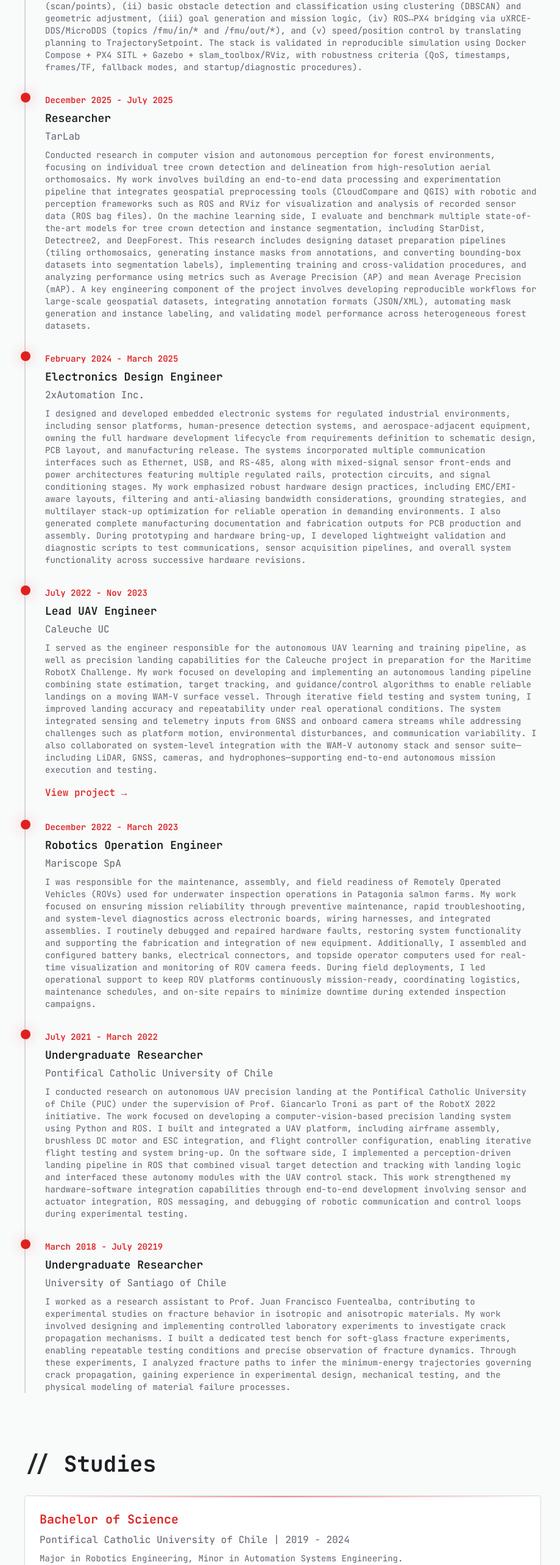
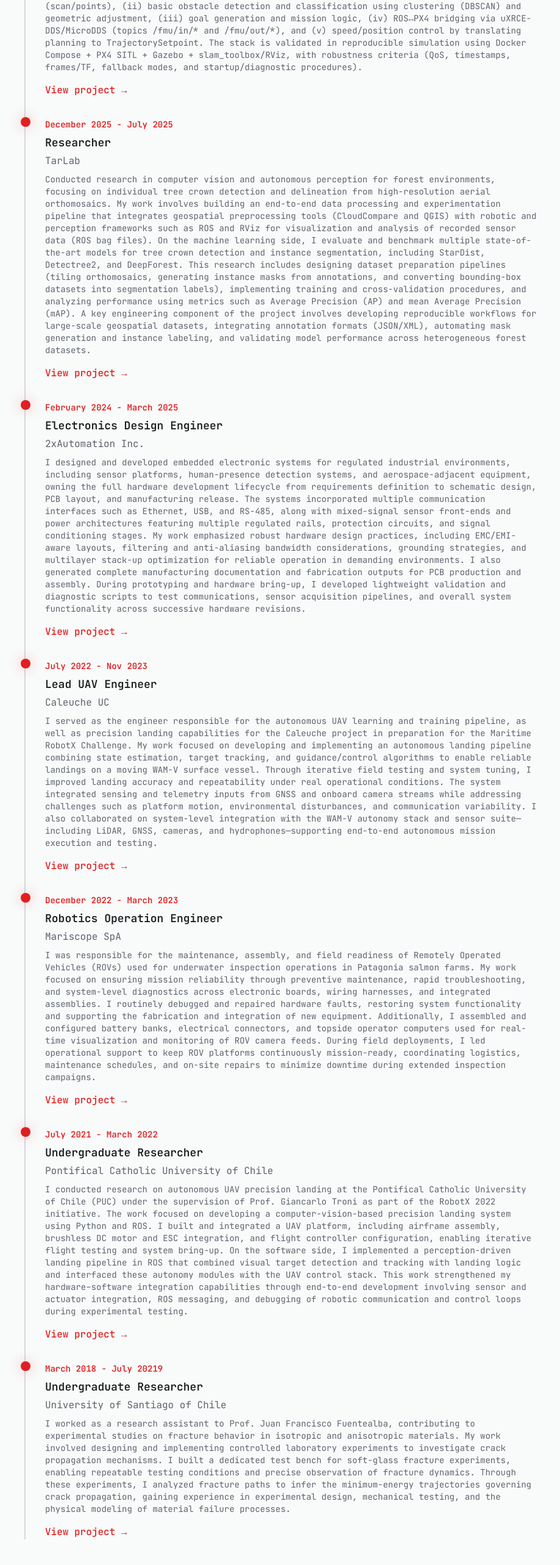
Before and after one commit to mbflores3/mbflores3.github.io, a React (Vite) app: page / in a window 1280 px wide. Shown: the part 1460-4026 px from the top of the page at 61% size, without its empty margins (176-1095 px from the left). Built offline with nearby package versions, Linux system fonts and the light colour scheme.

Commit message:
Add multiple timeline items with detailed descriptions

```diff
--- a/src/pages/Index.tsx
+++ b/src/pages/Index.tsx
@@ -113,6 +113,7 @@ const Index = () => {
               title="Researcher"
               organization="SPAE Group"
               description="Autonomous UAV Navigation & Obstacle Avoidance (PX4 + ROS 2 + LiDAR, VOXL2), research project that focuses on enabling autonomous navigation and reactive/semi-planned avoidance for a multirotor drone, combining LiDAR perception, state fusion, and control on a PX4 offboard. I implemented and integrated ROS2 nodes for: (i) LiDAR acquisition and preprocessing (scan/points), (ii) basic obstacle detection and classification using clustering (DBSCAN) and geometric adjustment, (iii) goal generation and mission logic, (iv) ROS↔PX4 bridging via uXRCE-DDS/MicroDDS (topics /fmu/in/* and /fmu/out/*), and (v) speed/position control by translating planning to TrajectorySetpoint. The stack is validated in reproducible simulation using Docker Compose + PX4 SITL + Gazebo + slam_toolbox/RViz, with robustness criteria (QoS, timestamps, frames/TF, fallback modes, and startup/diagnostic procedures)."
+              projectUrl="/projects/spaegroup"
             />
 
             <TimelineItem
@@ -120,6 +121,7 @@ const Index = () => {
               title="Researcher"
               organization="TarLab"
               description="Conducted research in computer vision and autonomous perception for forest environments, focusing on individual tree crown detection and delineation from high-resolution aerial orthomosaics. My work involves building an end-to-end data processing and experimentation pipeline that integrates geospatial preprocessing tools (CloudCompare and QGIS) with robotic and perception frameworks such as ROS and RViz for visualization and analysis of recorded sensor data (ROS bag files). On the machine learning side, I evaluate and benchmark multiple state-of-the-art models for tree crown detection and instance segmentation, including StarDist, Detectree2, and DeepForest. This research includes designing dataset preparation pipelines (tiling orthomosaics, generating instance masks from annotations, and converting bounding-box datasets into segmentation labels), implementing training and cross-validation procedures, and analyzing performance using metrics such as Average Precision (AP) and mean Average Precision (mAP). A key engineering component of the project involves developing reproducible workflows for large-scale geospatial datasets, integrating annotation formats (JSON/XML), automating mask generation and instance labeling, and validating model performance across heterogeneous forest datasets."
+              projectUrl="/projects/tarlab"
             />
 
             <TimelineItem
@@ -127,6 +129,7 @@ const Index = () => {
               title="Electronics Design Engineer"
               organization="2xAutomation Inc."
               description="I designed and developed embedded electronic systems for regulated industrial environments, including sensor platforms, human-presence detection systems, and aerospace-adjacent equipment, owning the full hardware development lifecycle from requirements definition to schematic design, PCB layout, and manufacturing release. The systems incorporated multiple communication interfaces such as Ethernet, USB, and RS-485, along with mixed-signal sensor front-ends and power architectures featuring multiple regulated rails, protection circuits, and signal conditioning stages. My work emphasized robust hardware design practices, including EMC/EMI-aware layouts, filtering and anti-aliasing bandwidth considerations, grounding strategies, and multilayer stack-up optimization for reliable operation in demanding environments. I also generated complete manufacturing documentation and fabrication outputs for PCB production and assembly. During prototyping and hardware bring-up, I developed lightweight validation and diagnostic scripts to test communications, sensor acquisition pipelines, and overall system functionality across successive hardware revisions."
+              projectUrl="/projects/2xautomation"
             />
 
             <TimelineItem
@@ -142,6 +145,7 @@ const Index = () => {
               title="Robotics Operation Engineer"
               organization="Mariscope SpA"
               description="I was responsible for the maintenance, assembly, and field readiness of Remotely Operated Vehicles (ROVs) used for underwater inspection operations in Patagonia salmon farms. My work focused on ensuring mission reliability through preventive maintenance, rapid troubleshooting, and system-level diagnostics across electronic boards, wiring harnesses, and integrated assemblies. I routinely debugged and repaired hardware faults, restoring system functionality and supporting the fabrication and integration of new equipment. Additionally, I assembled and configured battery banks, electrical connectors, and topside operator computers used for real-time visualization and monitoring of ROV camera feeds. During field deployments, I led operational support to keep ROV platforms continuously mission-ready, coordinating logistics, maintenance schedules, and on-site repairs to minimize downtime during extended inspection campaigns."
+              projectUrl="/projects/mariscope"
             />
 
             <TimelineItem
@@ -149,6 +153,7 @@ const Index = () => {
               title="Undergraduate Researcher"
               organization="Pontifical Catholic University of Chile"
               description="I conducted research on autonomous UAV precision landing at the Pontifical Catholic University of Chile (PUC) under the supervision of Prof. Giancarlo Troni as part of the RobotX 2022 initiative. The work focused on developing a computer-vision-based precision landing system using Python and ROS. I built and integrated a UAV platform, including airframe assembly, brushless DC motor and ESC integration, and flight controller configuration, enabling iterative flight testing and system bring-up. On the software side, I implemented a perception-driven landing pipeline in ROS that combined visual target detection and tracking with landing logic and interfaced these autonomy modules with the UAV control stack. This work strengthened my hardware–software integration capabilities through end-to-end development involving sensor and actuator integration, ROS messaging, and debugging of robotic communication and control loops during experimental testing."
+              projectUrl="/projects/ipreuc"
             />
 
             <TimelineItem
@@ -156,6 +161,7 @@ const Index = () => {
               title="Undergraduate Researcher"
               organization="University of Santiago of Chile"
               description="I worked as a research assistant to Prof. Juan Francisco Fuentealba, contributing to experimental studies on fracture behavior in isotropic and anisotropic materials. My work involved designing and implementing controlled laboratory experiments to investigate crack propagation mechanisms. I built a dedicated test bench for soft-glass fracture experiments, enabling repeatable testing conditions and precise observation of fracture dynamics. Through these experiments, I analyzed fracture paths to infer the minimum-energy trajectories governing crack propagation, gaining experience in experimental design, mechanical testing, and the physical modeling of material failure processes."
+              projectUrl="/projects/ipreusach"
             />
           </div>
         </section>
```
